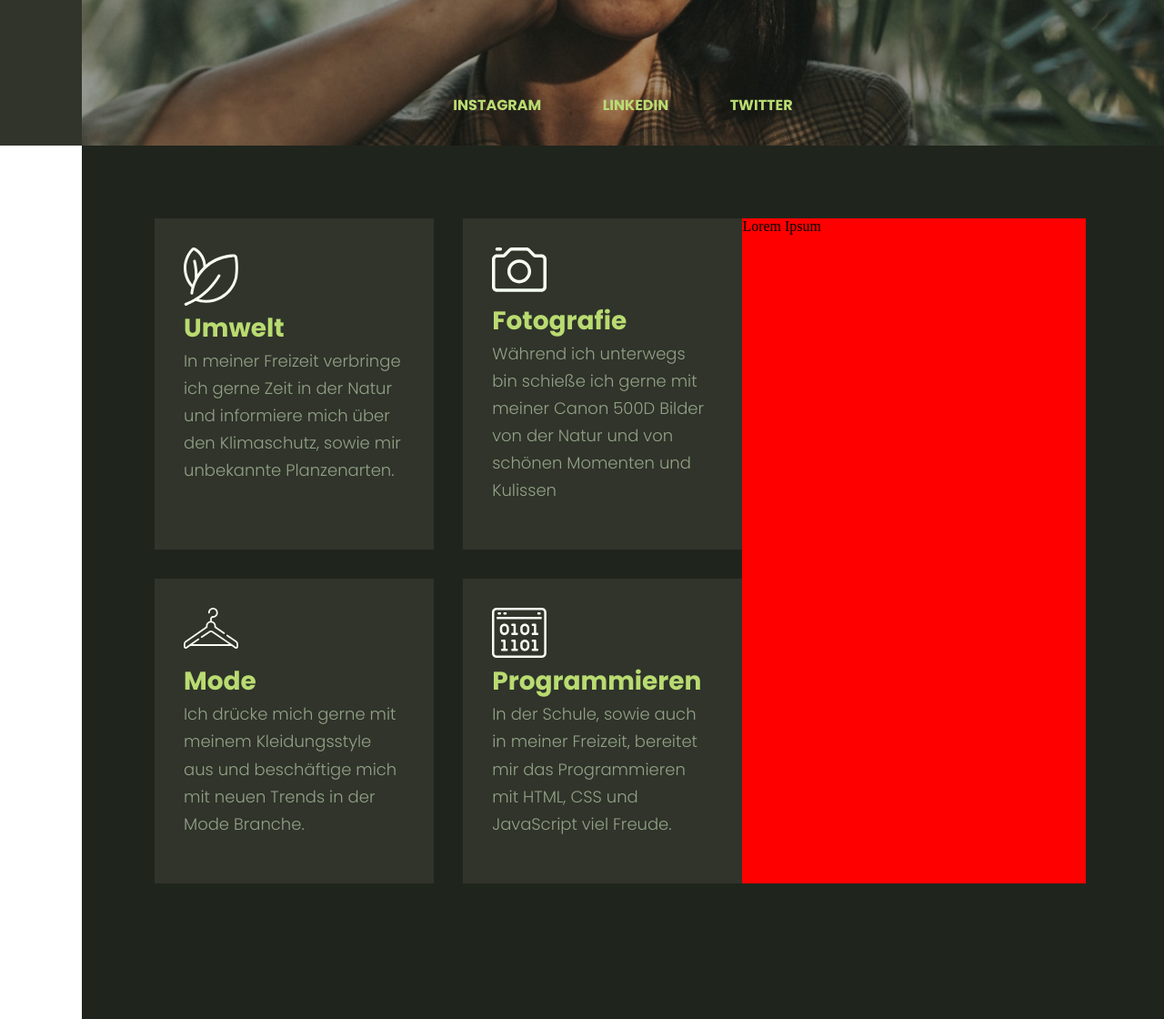
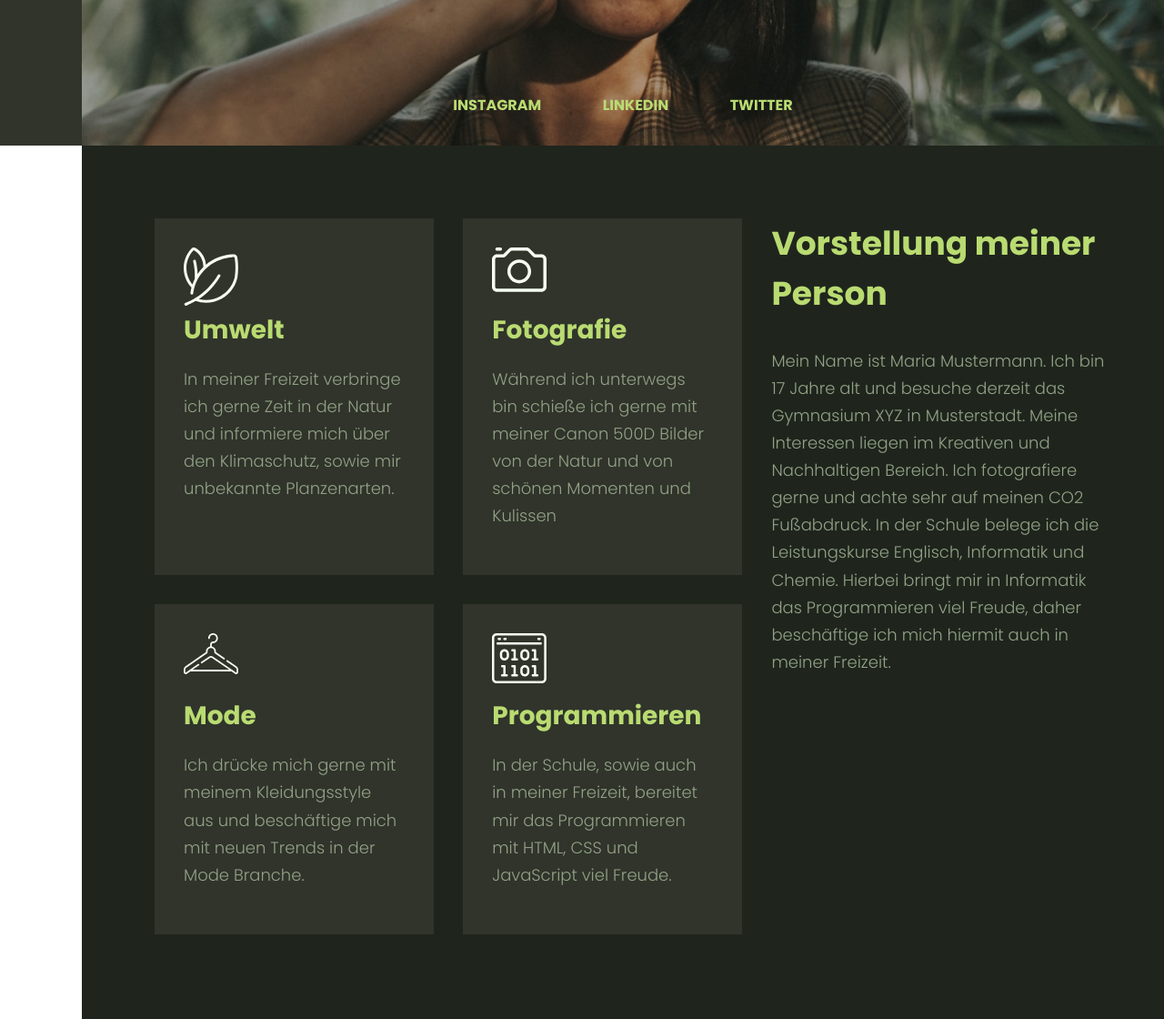
Before and after one commit to HDNET/Praktikum, a Symfony app: template templates/landingpage/index.html.twig in a window 1280 px wide. Shown: the part 640-1760 px from the top of the page at 91% size. Run offline with Twig, Linux system fonts and the light colour scheme; the template is opened without the code that fills it, so the values that code supplies are empty; some libraries are stand-ins or nearby versions.

Commit message:
finalise hobbies

```diff
--- a/public/style.css
+++ b/public/style.css
@@ -57,10 +57,14 @@ h1 {
     font-size: 80px;
 }
 
-h2 {}
+h2 {
+    font-size: 36px;
+    margin-bottom: 32px;
+}
 
 h3 {
     font-size: 28px;
+    margin-bottom: 18px;
 }
 
 
--- a/templates/components/card.html.twig
+++ b/templates/components/card.html.twig
@@ -23,7 +23,8 @@
         }
 
         .card-content--icon {
-            min-height: 60px;
+            min-height: 70px;
+            align-items: center;
 
         }
     </style>
--- a/templates/components/hobby/hobby.html.twig
+++ b/templates/components/hobby/hobby.html.twig
@@ -33,8 +33,8 @@
         }
 
         .hobby-text {
-            background-color: red;
             width: 100%;
+            padding: 0 32px;
         }
     </style>
 </head>
@@ -63,7 +63,9 @@
                     {% include 'components/card.html.twig' with item %}
                 {% endfor %}
             </span>
-            <span class="hobby-text">Lorem Ipsum</span></div>
+            <span class="hobby-text">
+                <h2> Vorstellung meiner Person</h2>
+                <p class="light color-primary-normal">Mein Name ist Maria Mustermann. Ich bin 17 Jahre alt und besuche derzeit das Gymnasium XYZ in Musterstadt. Meine Interessen liegen im Kreativen und Nachhaltigen Bereich. Ich fotografiere gerne und achte sehr auf meinen CO2 Fußabdruck. In der Schule belege ich die Leistungskurse Englisch, Informatik und Chemie. Hierbei bringt mir in Informatik das Programmieren viel Freude, daher beschäftige ich mich hiermit auch in meiner Freizeit.</p></span></div>
     </div>
 {% endblock %}
 </body>
```
